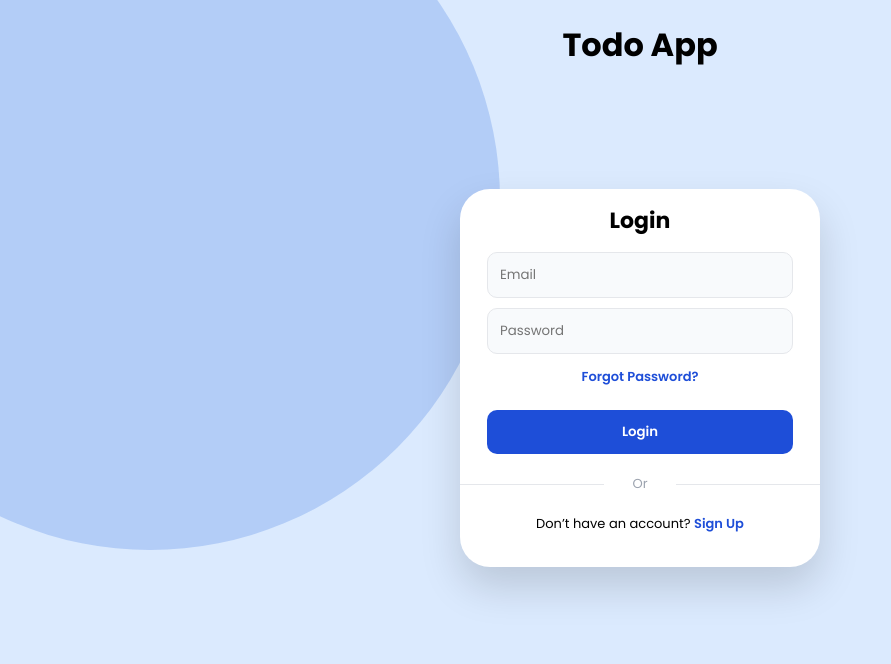
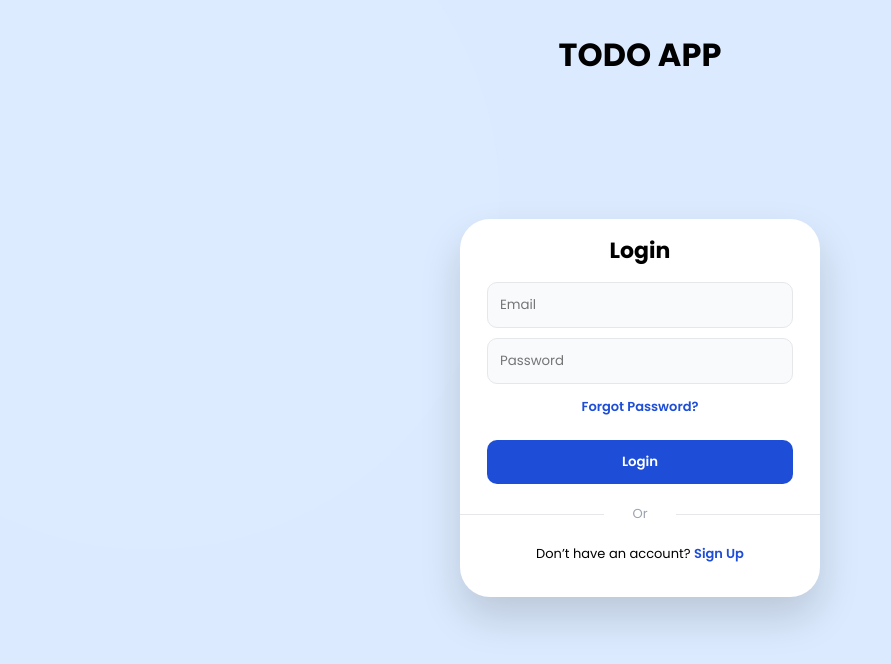
Before and after one commit to Thaslima27/Todo-Project-FS, a React (Vite) app in the folder frontend/: page /login in a window 1280 px wide. Shown: the top 664 px of the page, without its empty margins (0-891 px from the left). Built offline with nearby package versions, Linux system fonts and the light colour scheme.

Commit message:
UI clean

```diff
--- a/frontend/src/App.css
+++ b/frontend/src/App.css
@@ -17,7 +17,7 @@ body {
   display: flex;
   justify-content: center;
   align-items: flex-start;   /* was center */
-  padding-top: 100px;        /* move card down */
+  padding-top: 120px;        /* move card down */
 }
 
 /* Big background circle */
@@ -26,7 +26,7 @@ body {
   position: absolute;
   width: 700px;
   height: 700px;
-  background: #75a0ea;
+  background: #dbeafe;
   border-radius: 50%;
   left: -200px;
   top: -150px;
@@ -127,9 +127,9 @@ body {
   position: absolute;
   width: 700px;
   height: 700px;
-  background: #75a0ea;
+  background: #dbeafe;
   border-radius: 50%;
-  left: -250px;
+  left: -3000px;
   top: -150px;
   opacity: 0.4;
 }
@@ -193,7 +193,7 @@ body {
   display: flex;
   justify-content: space-between;
   padding: 12px;
-  background: #e2e5e9;
+  background: #f8fafc;
   border-radius: 10px;
   margin-top: 10px;
 }
@@ -221,3 +221,15 @@ body {
 .or::after {
   right: 0;
 }
+.layout-container {
+  min-height: 100vh;
+  display: flex;
+  flex-direction: column;
+  justify-content: flex-start;
+  padding: 10px;   /* 🔥 moves everything to middle */
+  align-items: center;
+}
+
+.app-title {
+  margin-bottom: 20px; /* space between title & card */
+}
--- a/frontend/src/Layout.tsx
+++ b/frontend/src/Layout.tsx
@@ -2,11 +2,9 @@ import { Outlet } from "react-router-dom";
 
 function Layout() {
   return (
-    <div>
-        <h1 style={{ textAlign: "center", marginBottom: "20px" }}>
-        Todo App
-     </h1>
-        <Outlet />
+    <div className="layout-container">
+      <h1 className="app-title">TODO APP</h1>
+      <Outlet />
     </div>
   );
 }
```
